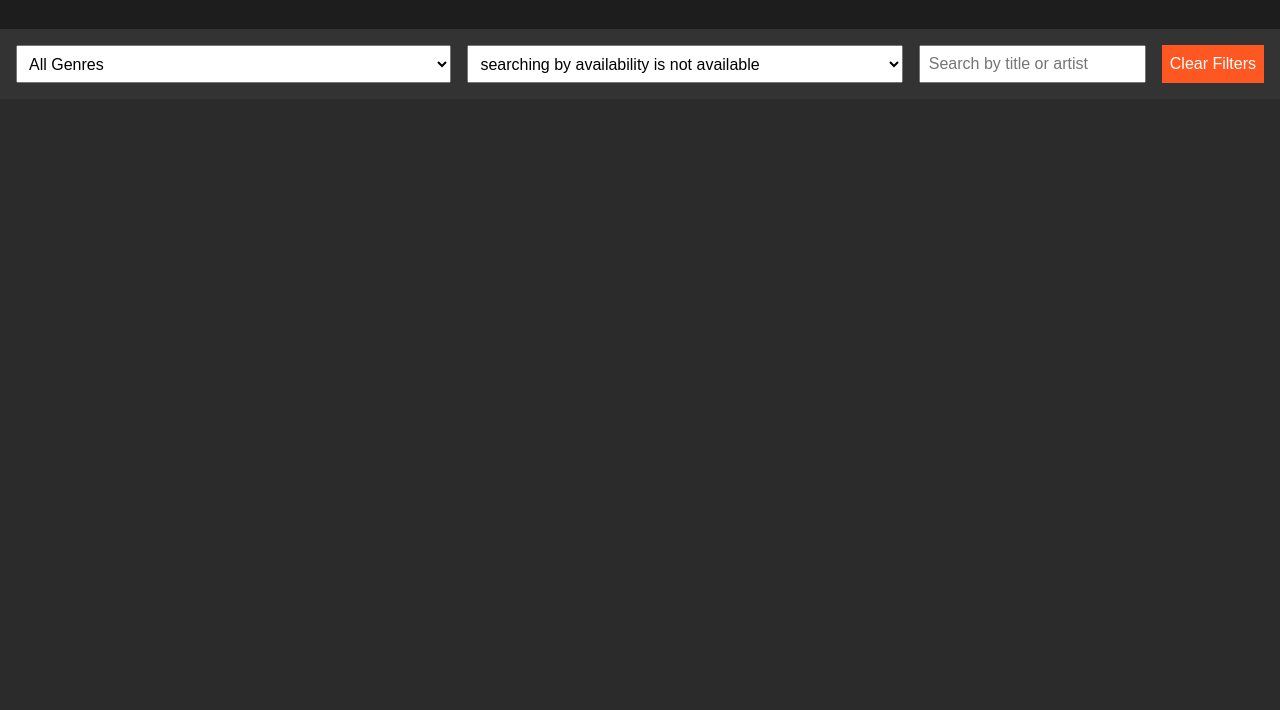
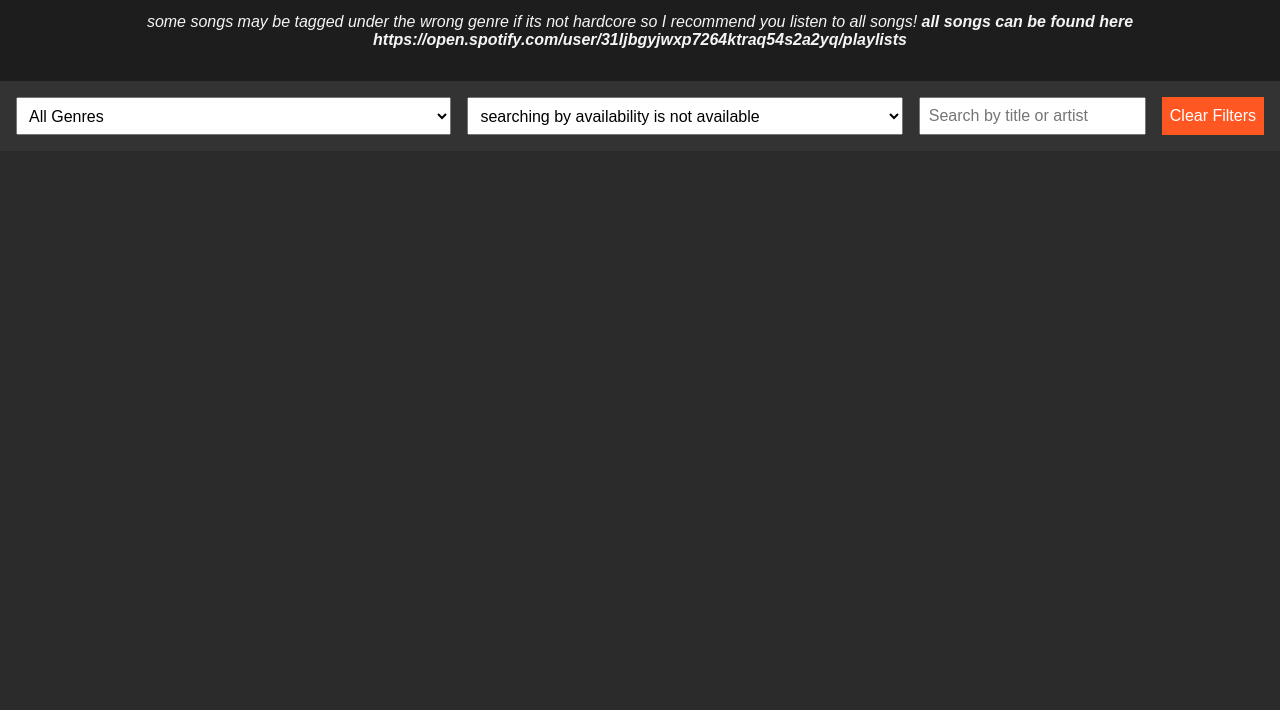
Before and after one commit to andrew10966/AndrewFCC, a plain HTML site: page collab/collabs.html in a window 1280 px wide. Shown: the part 90-800 px from the top of the page. Drawn offline with Linux system fonts and the light colour scheme; no server answers.

Commit message:
Update collabs.html

```diff
--- a/collab/collabs.html
+++ b/collab/collabs.html
@@ -10,6 +10,7 @@
     <header>
         <h1>AndrewFCC - Collabs</h1>
         <p>I wont lie I didn't understand how to add any tag other than open so be sure to dm me for details!</p>
+        <p><i>some songs may be tagged under the wrong genre if its not hardcore so I recommend you listen to all songs!<b> all songs can be found here https://open.spotify.com/user/31ljbgyjwxp7264ktraq54s2a2yq/playlists</b></i></p>
     </header>
     <main>
         <section id="filters">
```
